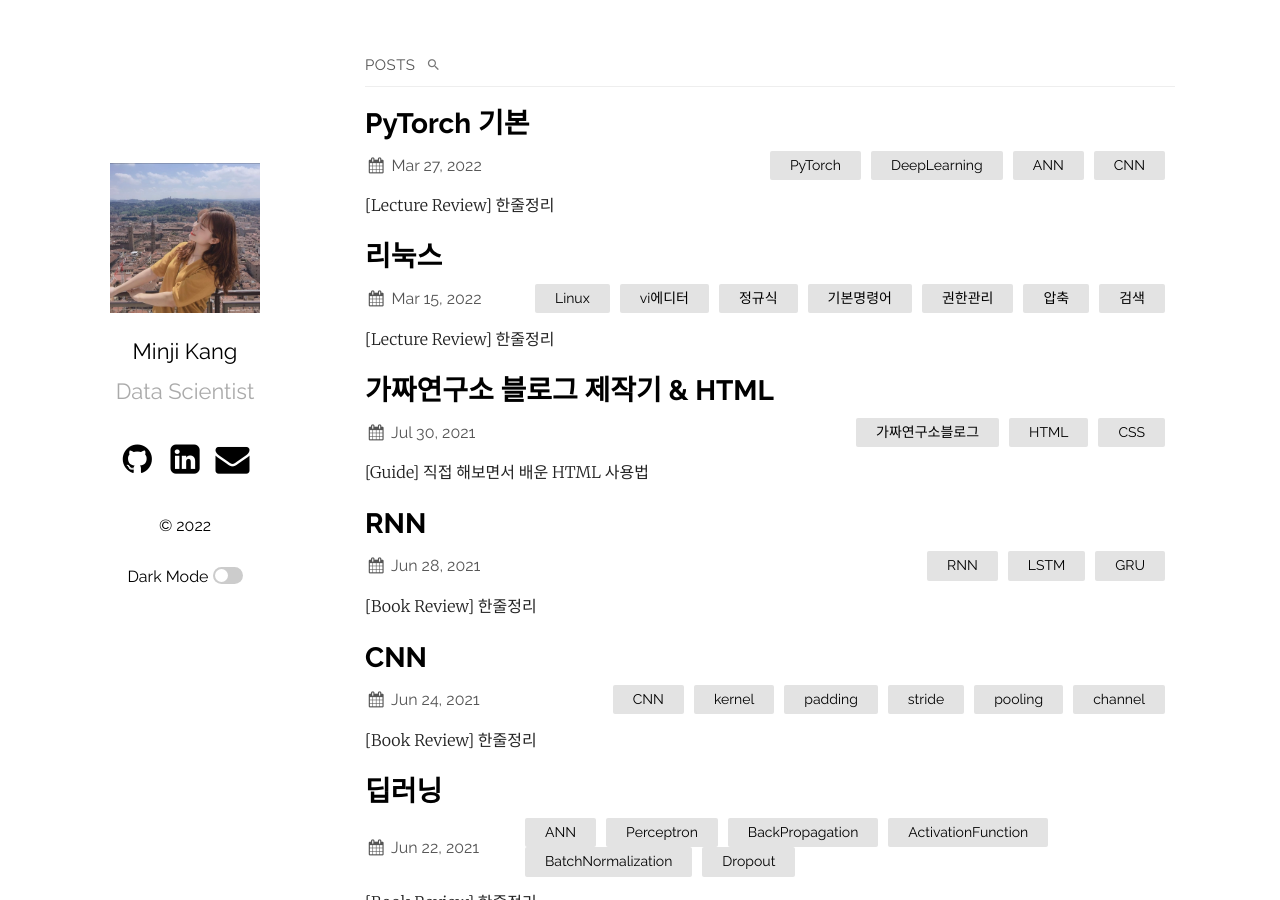
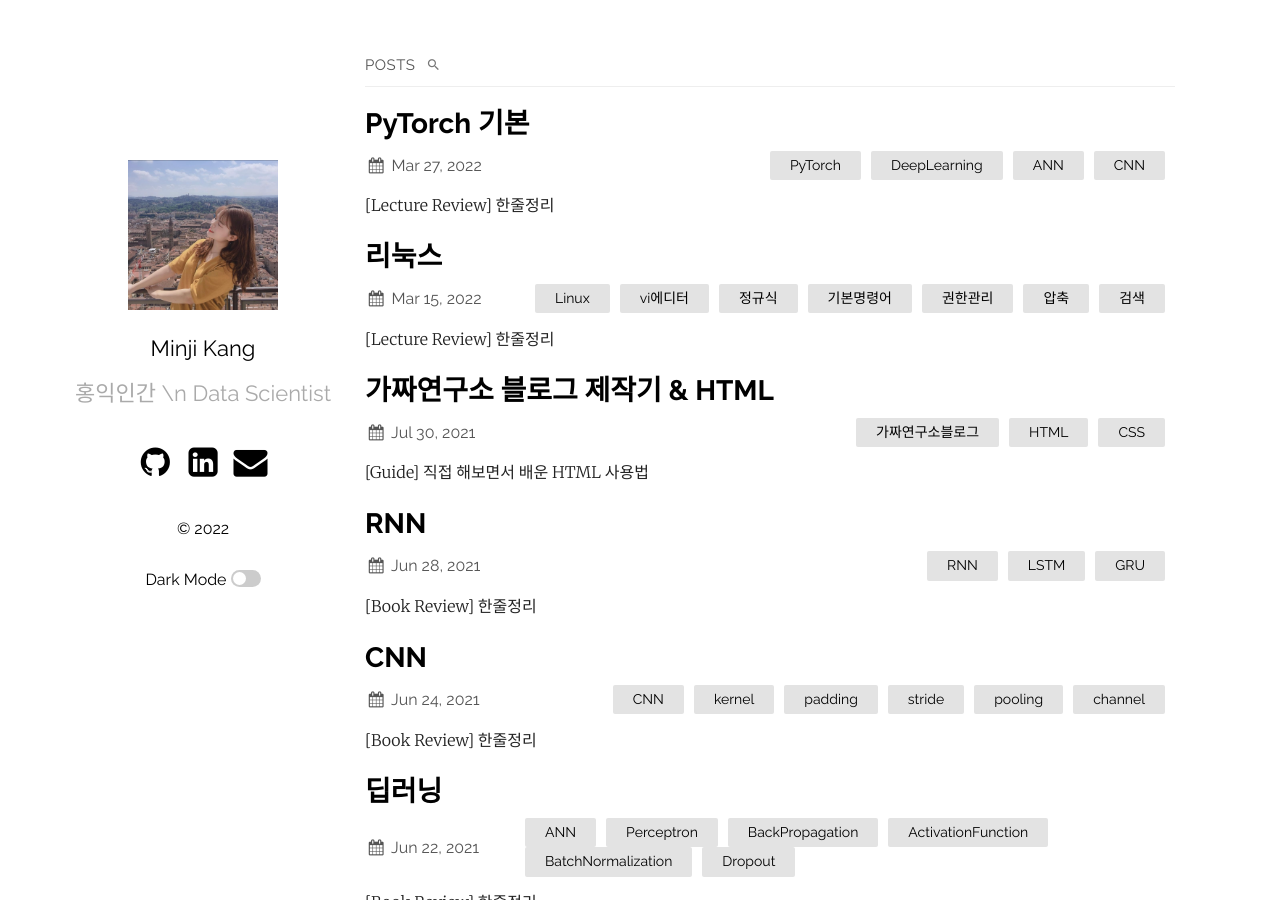
Before and after one commit to mmminji/mmminji.github.io, a Jekyll site: the page built from index.md, in a window 1280 px wide and 900 px high. Built offline with Jekyll 4.4.1, drawn with Linux system fonts in a browser that asks for light colours.

Commit message:
update profile

```diff
--- a/_config.yml
+++ b/_config.yml
@@ -1,4 +1,4 @@
-title: 밍로그
+title: 홍익인간 Data Scientist
 author: GitHub User
 email: your-email@domain.com
 description: > # this means to ignore newlines until "show_exerpts:"
@@ -14,7 +14,7 @@ sass:
   sass_dir: _sass
 plainwhite:
   name: Minji Kang
-  tagline: Data Scientist
+  tagline: 홍익인간 \n Data Scientist
   date_format: "%b %-d, %Y"
   sitemap: true # set to true to generate sitemap.xml content
   search: true # set to true to enable searchbar
```
